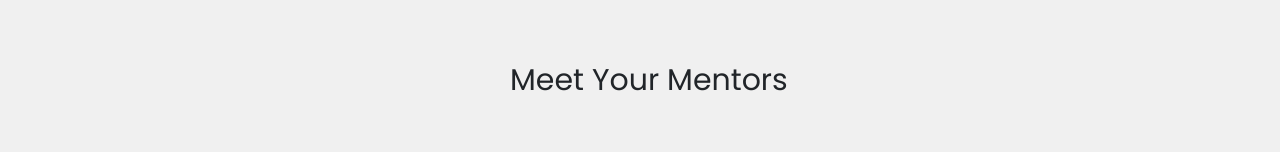
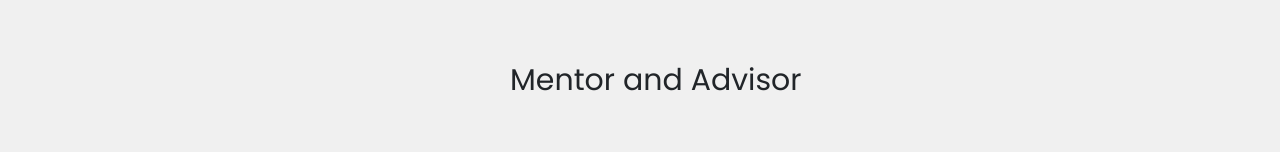
Before and after one commit to Sachiii021/TeamPage, a plain HTML site: page index.html in a window 1280 px wide. Shown: the part 2234-2386 px from the top of the page. Drawn offline with nearby package versions, Linux system fonts and the light colour scheme.

Commit message:
index.html

```diff
--- a/index.html
+++ b/index.html
@@ -160,7 +160,7 @@
             </div>
         </div>
     </main>
-    <h2 class="ment">Meet Your Mentors</h2><br><br>
+    <h2 class="ment">Mentor and Advisor</h2><br><br>
     <main>
 
         <div class="team-mentor">
```
